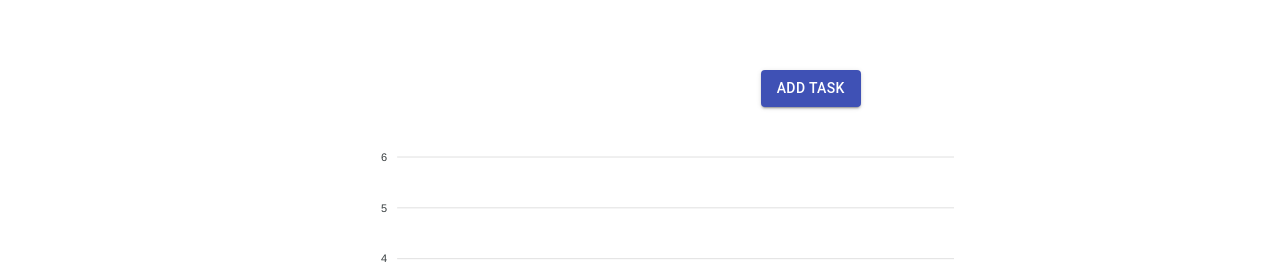
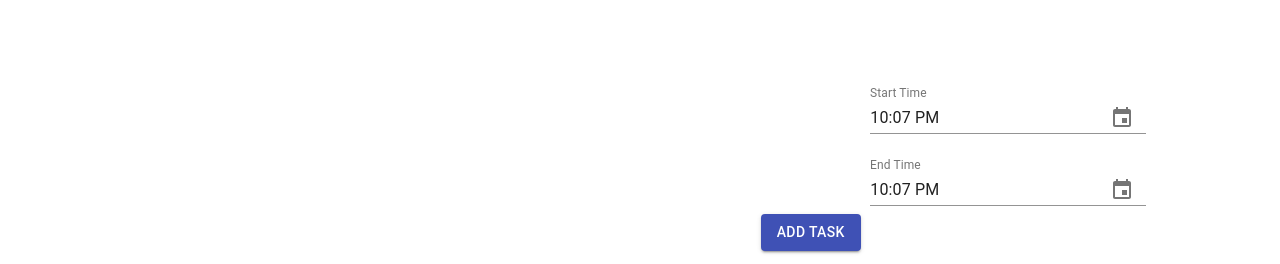
Before and after one commit to PriyankGajera67/DailyTask, a React (Create React App) app in the folder client/: page /logTask in a window 1280 px wide. Shown: the part 340-604 px from the top of the page. Built offline with nearby package versions, Linux system fonts and the light colour scheme; no server answers.

Commit message:
Commit for new material time picker

```diff
--- a/client/package.json
+++ b/client/package.json
@@ -3,11 +3,14 @@
   "version": "0.1.0",
   "private": true,
   "dependencies": {
+    "@date-io/date-fns": "^1.3.9",
     "@material-ui/core": "^4.3.3",
     "@material-ui/icons": "^4.2.1",
+    "@material-ui/pickers": "^3.2.5",
     "apexcharts": "^3.8.5",
     "axios": "^0.18.0",
     "clsx": "^1.0.4",
+    "date-fns": "^2.0.0-beta.5",
     "prop-types": "^15.7.2",
     "react": "^16.9.0",
     "react-apexcharts": "^1.3.3",
--- a/client/src/components/LogTask.js
+++ b/client/src/components/LogTask.js
@@ -6,6 +6,7 @@ import Chip from '@material-ui/core/Chip';
 import Grid from '@material-ui/core/Grid';
 import Container from '@material-ui/core/Container';
 import TagAutoCompleteField from './TagAutoCompleteField';
+import MaterialUIPickers from './MaterialUIPickers';
 import List from '@material-ui/core/List';
 import './LogTask.css';
 import axios from 'axios';
@@ -16,7 +17,7 @@ const useStyles = makeStyles(theme => ({
     display: 'flex',
     flexWrap: 'wrap',
   },
-  list:{
+  list: {
     width: '100%',
     maxWidth: 360,
     backgroundColor: theme.palette.background.primary,
@@ -60,7 +61,7 @@ export default class LogTask extends React.Component {
   state = {
     data: [],
     id: 0,
-    taskName:null,
+    taskName: null,
     tag: [],
     intervalIsSet: false,
     objectToUpdate: null,
@@ -71,7 +72,21 @@ export default class LogTask extends React.Component {
     console.log("in parent");
     const tagList = [];
     childData.map(e => tagList.push(e.label));
-        this.setState({tag: tagList})
+    this.setState({ tag: tagList })
+  }
+
+  callbackStartDateFunction = (data) => {
+    console.log("in Startdate",data);
+    // const tagList = [];
+    // childData.map(e => tagList.push(e.label));
+    // this.setState({ tag: tagList })
+  }
+
+  callbackEndDateFunction = (data) => {
+    console.log("in Enddate",data);
+    // const tagList = [];
+    // childData.map(e => tagList.push(e.label));
+    // this.setState({ tag: tagList })
   }
 
   // when component mounts, first thing it does is fetch all existing data in our db
@@ -128,7 +143,7 @@ export default class LogTask extends React.Component {
 
   // our put method that uses our backend api
   // to create new query into our data base
-  putTagDataToDB = (taskName,tag) => {
+  putTagDataToDB = (taskName, tag) => {
     let currentIds = this.state.data.map((data) => data.id);
     let idToBeAdded = 0;
     while (currentIds.includes(idToBeAdded)) {
@@ -137,13 +152,13 @@ export default class LogTask extends React.Component {
 
     axios.post('http://localhost:3001/api/putTaskData', {
       id: idToBeAdded,
-      taskName:taskName,
+      taskName: taskName,
       tag: tag,
     });
   };
 
 
- onGreet(){
+  onGreet() {
     alert('hello');
   }
 
@@ -165,9 +180,16 @@ export default class LogTask extends React.Component {
                   : data.map((dat) => (
                     <div className="task">
                       <h4>{dat.taskName}</h4>
-                        <p>{ dat.updatedAt }</p>
-                        {dat.tag.length <= 0 ? 'No Tag': dat.tag.map((t) => (
-                             <div class="tag-chips" style={{margin:2}}>
+
+                      <p>  {new Intl.DateTimeFormat('en-GB', {
+                        month: 'long',
+                        day: '2-digit',
+                        year: 'numeric',
+                      }).format(new Date(dat.updatedAt))}
+                      </p>
+                      {/* <p>{ dat.updatedAt }</p> */}
+                      {dat.tag.length <= 0 ? 'No Tag' : dat.tag.map((t) => (
+                        <div class="tag-chips" style={{ margin: 2 }}>
                           <Chip key={t}
                             label={t}
                             color="primary"
@@ -197,9 +219,10 @@ export default class LogTask extends React.Component {
                 />
                 <br />
                 <br />
-            <TagAutoCompleteField parentCallback = {this.callbackFunction}/>
+                <TagAutoCompleteField parentCallback={this.callbackFunction} />
+                <MaterialUIPickers parentStartDateCallback={this.callbackStartDateFunction}  parentEndDateCallback={this.callbackEndDateFunction}/>
 
-            <Button variant="contained" color="primary" onClick={() => this.putTagDataToDB(this.state.taskName,this.state.tag)} className={useStyles.button}>
+                <Button variant="contained" color="primary" onClick={() => this.putTagDataToDB(this.state.taskName, this.state.tag)} className={useStyles.button}>
                   Add Task
                           </Button>
               </form>
--- /dev/null
+++ b/client/src/components/MaterialUIPickers.js
@@ -0,0 +1,55 @@
+import 'date-fns';
+import React from 'react';
+import Grid from '@material-ui/core/Grid';
+import DateFnsUtils from '@date-io/date-fns';
+import {
+  MuiPickersUtilsProvider,
+  KeyboardTimePicker,
+  KeyboardDatePicker,
+} from '@material-ui/pickers';
+
+export default function MaterialUIPickers(props) {
+  // The first commit of Material-UI
+  const [selectedStartDate, setSelectedStartDate] = React.useState(new Date());
+
+  const [selectedEndDate, setSelectedEndDate] = React.useState(new Date());
+
+
+  function handleStartDateChange(date) {
+    setSelectedStartDate(date);
+    props.parentStartDateCallback(date);
+  }
+
+  function handleEndDateChange(date) {
+    setSelectedEndDate(date);
+    props.parentEndDateCallback(date);
+  }
+
+  return (
+    <MuiPickersUtilsProvider utils={DateFnsUtils}>
+      <Grid container justify="space-around">
+        <KeyboardTimePicker
+          margin="normal"
+          id="start-time"
+          label="Start Time"
+          value={selectedStartDate}
+          onChange={handleStartDateChange}
+          KeyboardButtonProps={{
+            'aria-label': 'start time',
+          }}
+        />
+
+        <KeyboardTimePicker
+          margin="normal"
+          id="end-time"
+          label="End Time"
+          value={selectedEndDate}
+          onChange={handleEndDateChange}
+          KeyboardButtonProps={{
+            'aria-label': 'end time',
+          }}
+        />
+      </Grid>
+    </MuiPickersUtilsProvider>
+  );
+}
```
Lines whose indentation alone changed are shown as unchanged.
